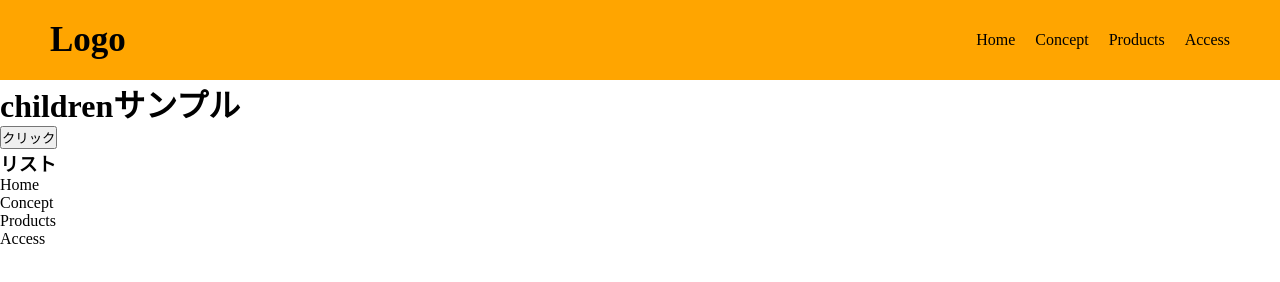
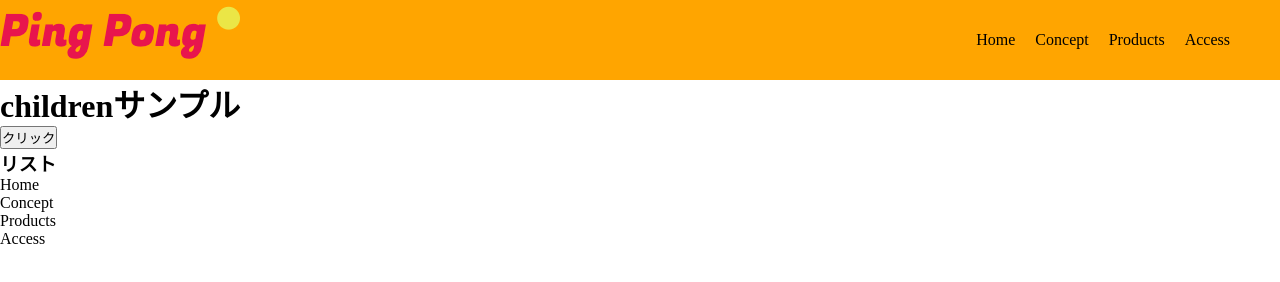
Before and after one commit to yuyuooo/exercise, a plain HTML site: page index.html in a window 1280 px wide. Drawn offline with Linux system fonts and the light colour scheme.

Commit message:
[Add]logo image

```diff
--- a/index.html
+++ b/index.html
@@ -10,7 +10,7 @@
   <body>
     <header>
       <div class="header-container">
-        <p> Logo </p>
+        <div class="logo"></div>
         <ul>
           <li>Home</li>
           <li>Concept</li>
--- a/stylesheet.css
+++ b/stylesheet.css
@@ -10,18 +10,20 @@
 
 header {
   background-color: orange;
+  background-image: url("img/logo.png");
+  background-repeat: no-repeat;
   line-height: 80px;
-}
-
-header p {
-  font-size: 35px;
-  font-weight: bold;
 }
 
 .header-container {
   display: flex;
   justify-content: space-between;
   margin: 0 50px;
+}
+
+.logo {
+  background-image: url("img/logo.png");
+  line-height: 80px;
 }
 
 header ul {
```
Also changed, not shown: img/logo.png (added), 2 other files.
